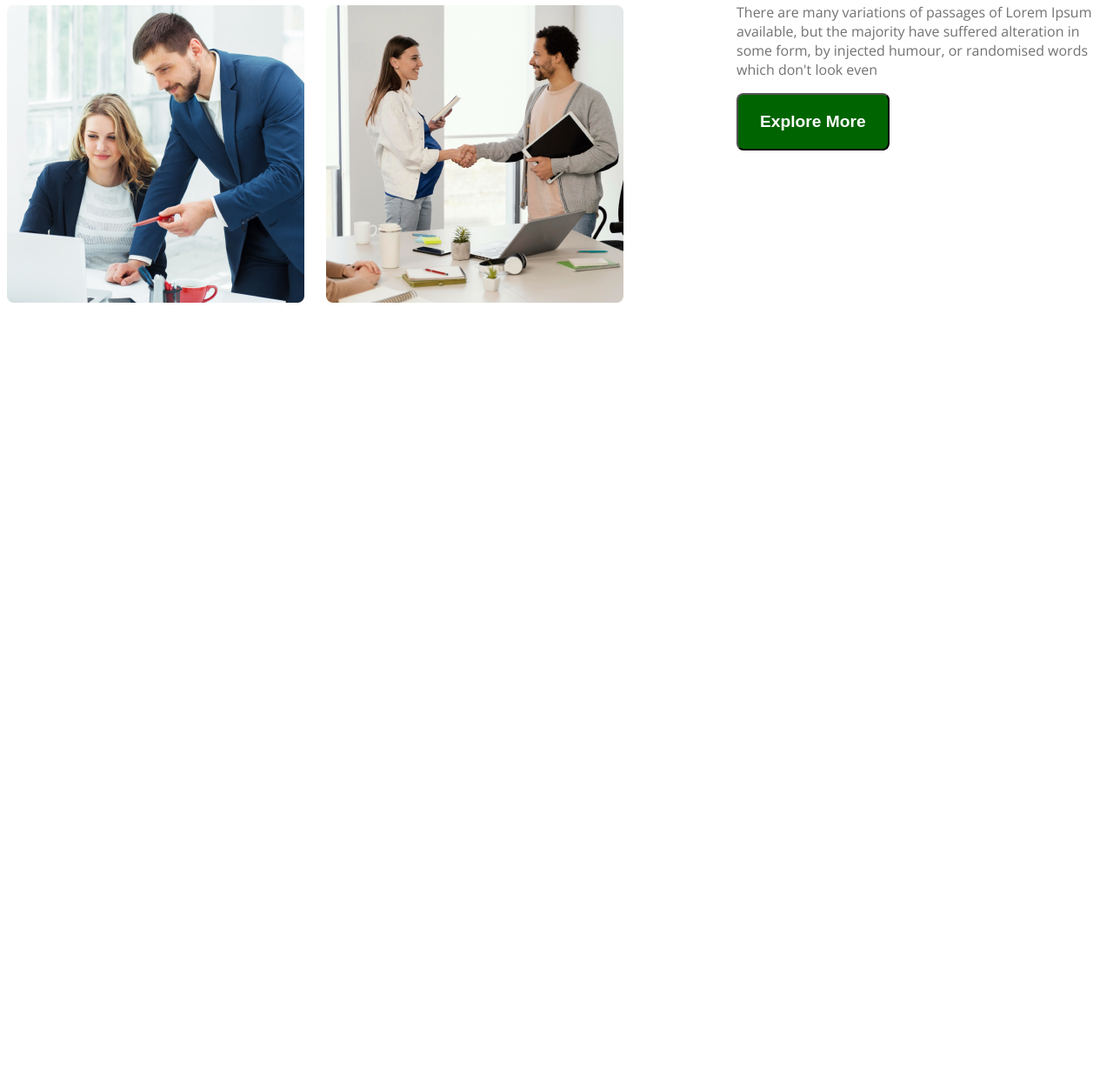
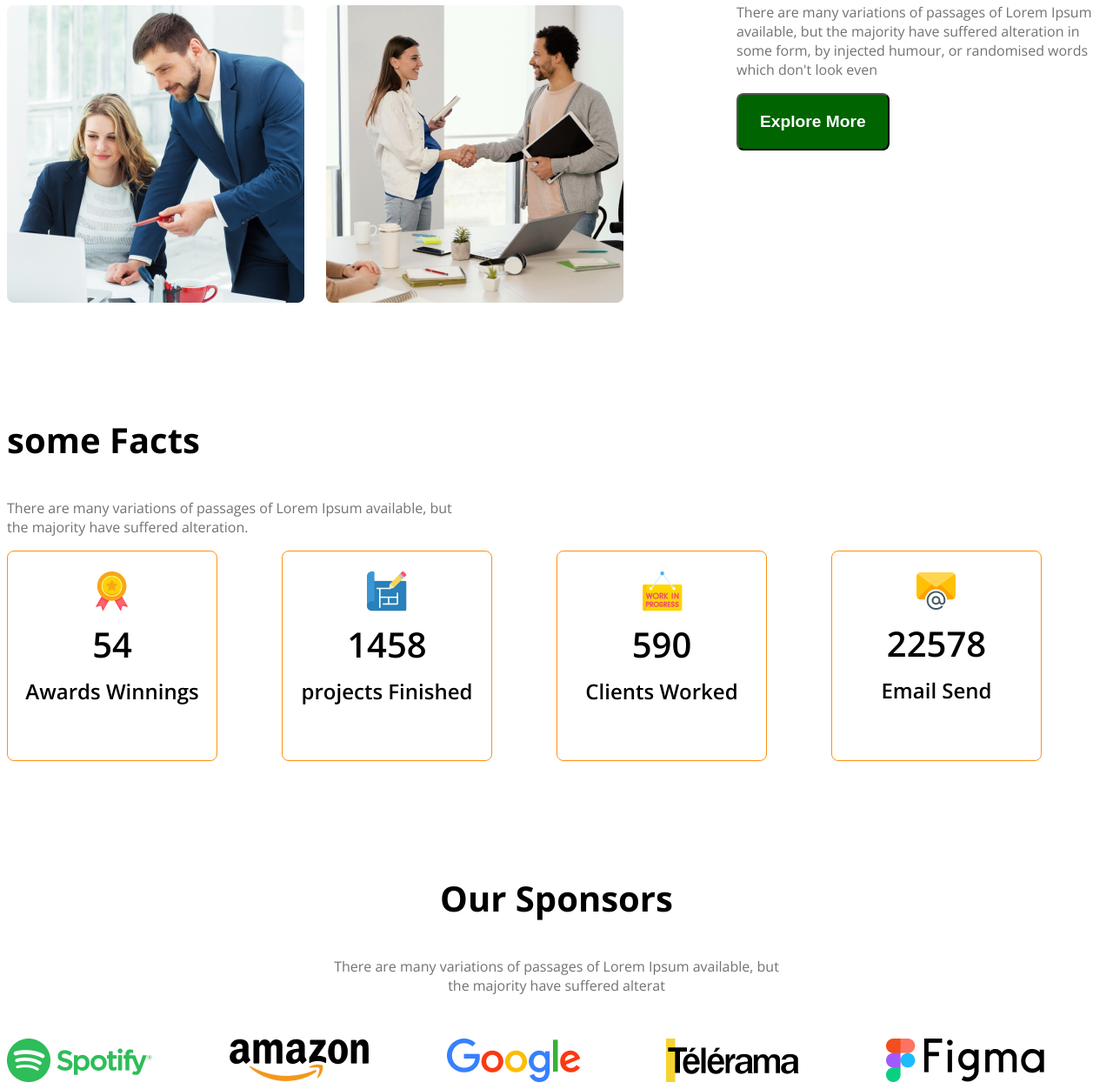
Before and after one commit to sagor-sha/project4, a plain HTML site: page index.html in a window 1280 px wide. Shown: the part 1643-2895 px from the top of the page at 87% size. Before the commit the page ends 2121 px from the top, so only its background shows below. Drawn offline with nearby package versions, Linux system fonts and the light colour scheme.

Commit message:
foue  commit

```diff
--- a/index.html
+++ b/index.html
@@ -45,7 +45,7 @@
                     <img src="images/team4.png" alt="">
                </div>
                <div class="our-features">
-                    <h3 class="feature-title"><span id="Quick-list" class="text-light-gray">Quick list</span> of Our
+                    <h3 class="section-title"><span id="Quick-list" class="text-light-gray">Quick list</span> of Our
                          <span class="text-primary">Features</span></h3>
                     <p class="feature-desceiption text-light-gray">There are many variations of passages of Lorem Ipsum available,
                          but the majority have suffered alteration in some form, by injected
@@ -59,9 +59,61 @@
           <!-- features will enjoy  -->
            <section>
 
+
            </section>
              <!-- some facts -->
               <section class="some-facts">
+               <h3 class="section-title">some Facts</h3>
+               <p class="text-light-gray fact-description">There are many variations of passages of Lorem Ipsum available, but
+                    the majority have suffered alteration.
+               </p>
+               <div class="facts-container">
+                    <div class="fact-card display-flex">
+                         <div>
+                              <img src="images/icons/ribon.png" alt="" class="fact-icon">
+                              <h4 class="fact-number">54</h4>
+                              <h5 class="fact-name">Awards Winnings</h5>
+                         </div>
+                    </div>
+                    <div class="fact-card display-flex">
+                        <div>
+                         <img src="images/icons/projects.png" alt="" class="fact-icon">
+                         <h4 class="fact-number">1458</h4>
+                         <h5 class="fact-name">projects Finished</h5>
+                        </div>
+                    </div>
+                    <div class="fact-card display-flex">
+                         <div>
+                              <img src="images/icons/customers.png" alt="" class="fact-icon">
+                              <h4 class="fact-number">590</h4>
+                              <h5 class="fact-name">Clients Worked</h5>
+                         </div>
+                    </div>
+                    <div class="fact-card display-flex">
+                         <div>
+                              <img src="images/icons/email.png" alt="" class="fact-icon">
+                              <h4 class="fact-number">22578</h4>
+                              <h5 class="fact-name">Email Send</h5>
+                         </div>
+                    </div>
+               </div>
+
+              </section>
+
+              <section class="our-sponsors">
+                 <div class="sponsor-info">
+                    <h3 class="section-title">Our Sponsors</h3>
+                    <p class="text-light-gray">There are many variations of passages of Lorem Ipsum available, but
+                         the majority have suffered alterat
+                    </p>
+                 </div>
+                 <div class="sponsor-companies">
+                    <img src="images/sponsors/spotify.png" alt="">
+                     <img src="images/sponsors/amazon.png" alt="">
+                     <img src="images/sponsors/google.png" alt="">
+                     <img src="images/sponsors/telerama.png" alt="">
+                     <img src="images/sponsors/figma.png" alt="">
+                 </div>
 
               </section>
      </main>
--- a/styles/style.css
+++ b/styles/style.css
@@ -51,6 +51,10 @@ main{
 }
 main > section{
      margin-top: 130px;
+}
+.section-title{
+     font-size: 2.5rem;
+     font-weight: 700;
 }
 /* header styles */
 
@@ -114,35 +118,101 @@ main > section{
      max-width: 550px;
 }
 
-.feature-title{
-    font-size: 2.5rem;
-    font-weight: 700;
-}
+
 #Quick-list{
      font-weight: 500;
 }
 
+/* some facts related styles */
+
+.facts-container{
+   display: grid;
+   grid-template-columns: repeat(4, 1fr);
+}
+.fact-card{
+     border: 1px solid #FF900E;
+     width: 240px;
+     height: 240px;
+     border-radius: 8px;
+     text-align: center;
+     align-items: center;
+     justify-content: center;
+}
+
+.fact-number{
+     font-size: 2.5rem;
+     font-weight: 600;
+     margin-top: 5px;
+     margin-bottom: 10px;
+}
+
+.fact-name{
+     font-size: 1.5rem;
+     font-weight: 600;
+     margin-top: 10px;
+}
+.fact-description{
+     max-width: 540px;
+}
+
+ /* sponsor relateb styles  */
+ .sponsor-info{
+     max-width: 540px;
+     margin: 50px auto;
+     text-align: center;
+ }
+
+ .sponsor-companies{
+     display: grid;
+     grid-template-columns: repeat(5, 1fr);
+ }
+
 /* responsive media query */
 
-@media screen and (max-width: 576px) {
-     .navbar, .nav-links, .teams{
+ @media screen and (max-width: 576px) {
+      .banner,
+      .nav-links,
+      .teams
+     {
           flex-direction: column;
      }
-     .team-img{
+     .team-img,
+      .facts-container,
+      .sponsor-companies
+     {
          grid-template-columns: repeat(1,1fr);
-     }
-     .our-features{
+
+
+       }
+       .facts-container{
+          justify-items: center;
+               gap: 20px;
+       }
+       .sponsor-companies{
+          justify-content: center;
+          gap: 50px;
+       }
+
+
+      .our-features{
           margin: 30px;
      }
 }
 
+
 /* medium sixe devise */
 
-@media screen and (min-width: 576px) and (max-width:992px) {
-    .teams{
+ @media screen and (min-width: 576px) and (max-width:992px) {
+     .teams{
      flex-direction: column
     }
     .our-features{
      margin-left: 50px auto;
     }
+
+    .sponsor-companies, .facts-container{
+        grid-template-columns: repeat(2, 1fr);
+        gap: 50px;
+        justify-items: center;
+    }
 }
```
